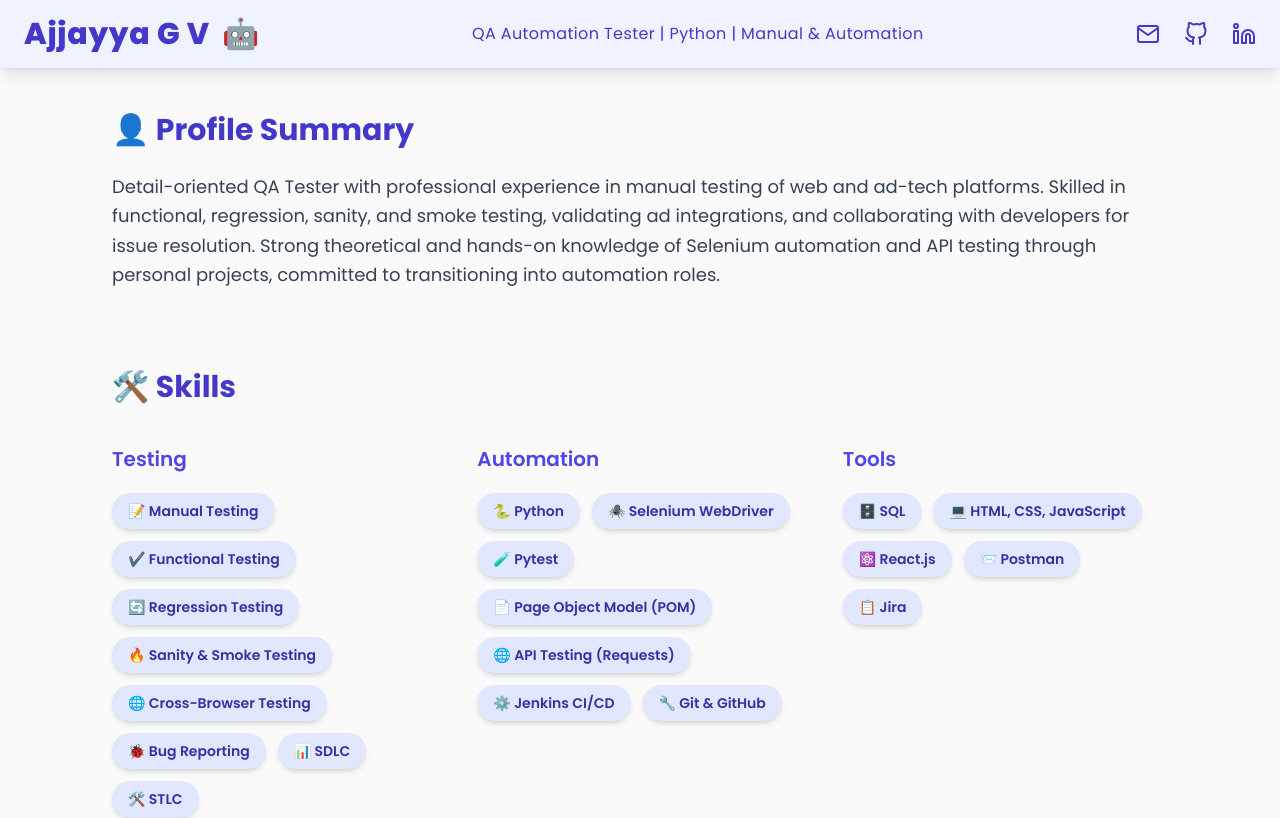
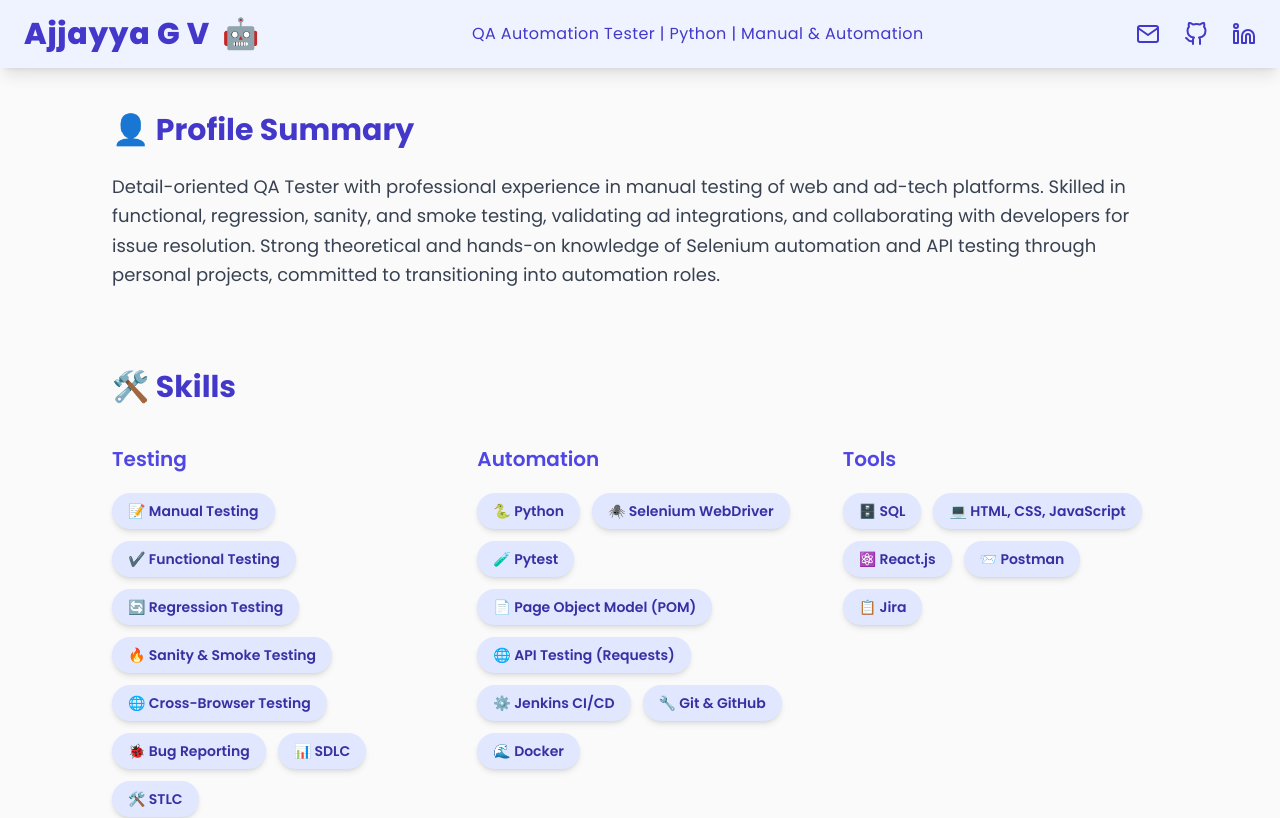
Before and after one commit to iamajjayya/portofolio, a React (Create React App) app: page / in a window 1280 px wide. Shown: the top 818 px of the page. Built offline with nearby package versions, Linux system fonts and the light colour scheme.

Commit message:
updated skills

```diff
--- a/src/App.js
+++ b/src/App.js
@@ -38,6 +38,7 @@ const skills = {
     "🌐 API Testing (Requests)",
     "⚙️ Jenkins CI/CD",
     "🔧 Git & GitHub",
+    "🌊 Docker"
   ],
   Tools: [
     "🗄️ SQL",
```
